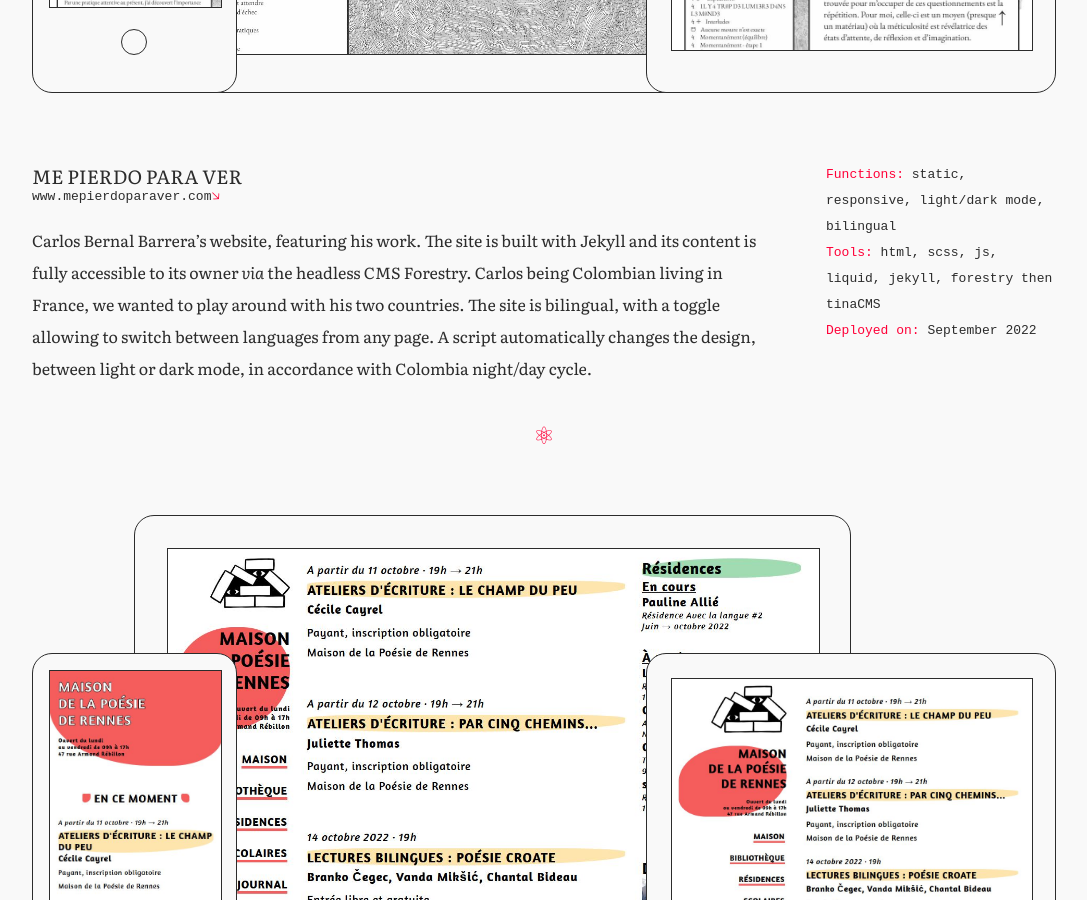
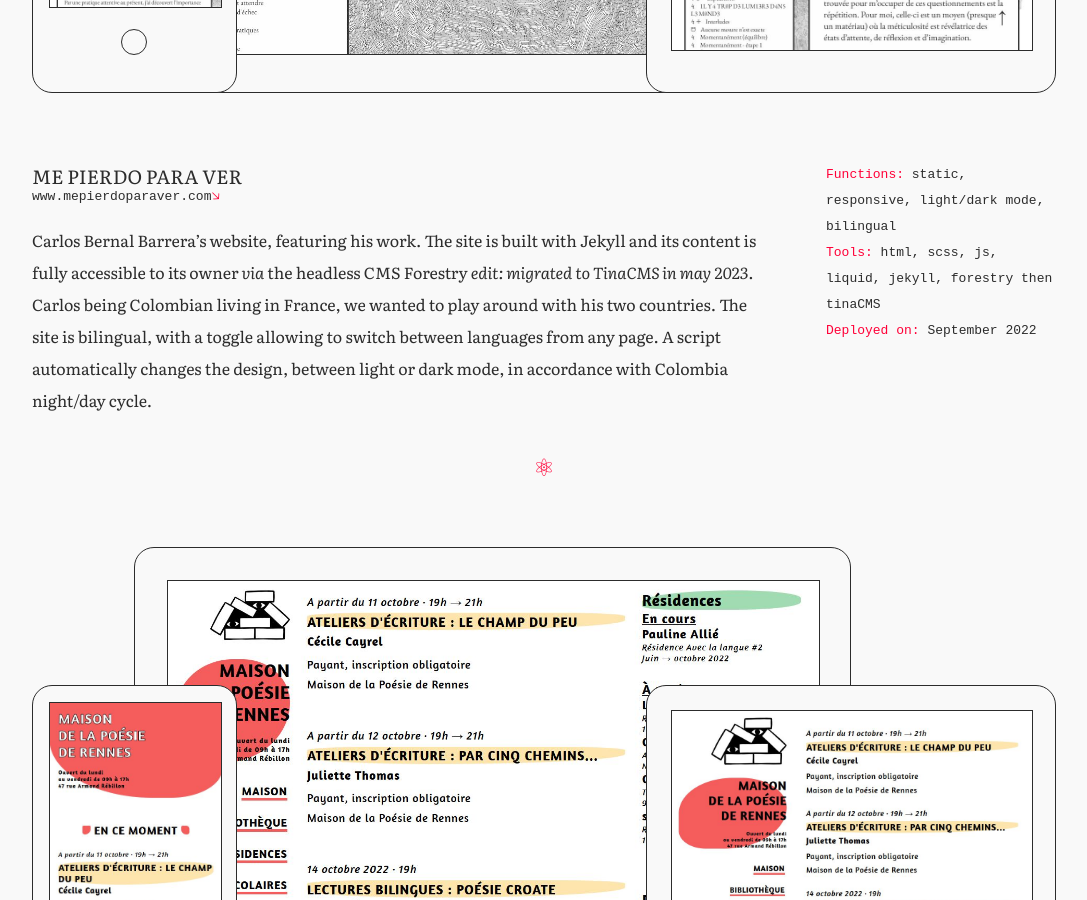
Before and after one commit to PQuod/dev_portfolio, a Jekyll site: the page built from en/work.markdown, in a window 1280 px wide and 900 px high, scrolled down 608 px. Shown: the whole window, without its empty margins (96-1183 px from the left). Built offline with Jekyll 4.4.1, drawn with Linux system fonts in a browser that asks for light colours.

Commit message:
Update 2022-09-08-mepierdoparaver.markdown

```diff
--- a/en/_posts/works/2022-09-08-mepierdoparaver.markdown
+++ b/en/_posts/works/2022-09-08-mepierdoparaver.markdown
@@ -10,4 +10,4 @@
 lang: en
 lang-ref: me-pierdo
 ---
-Carlos Bernal Barrera's website, featuring his work. The site is built with Jekyll and its content is fully accessible to its owner *via* the headless CMS Forestry. Carlos being Colombian living in France, we wanted to play around with his two countries. The site is bilingual, with a toggle allowing to switch between languages from any page. A script automatically changes the design, between light or dark mode, in accordance with Colombia night/day cycle.
+Carlos Bernal Barrera's website, featuring his work. The site is built with Jekyll and its content is fully accessible to its owner *via* the headless CMS Forestry *edit: migrated to TinaCMS in may 2023*. Carlos being Colombian living in France, we wanted to play around with his two countries. The site is bilingual, with a toggle allowing to switch between languages from any page. A script automatically changes the design, between light or dark mode, in accordance with Colombia night/day cycle.
```
